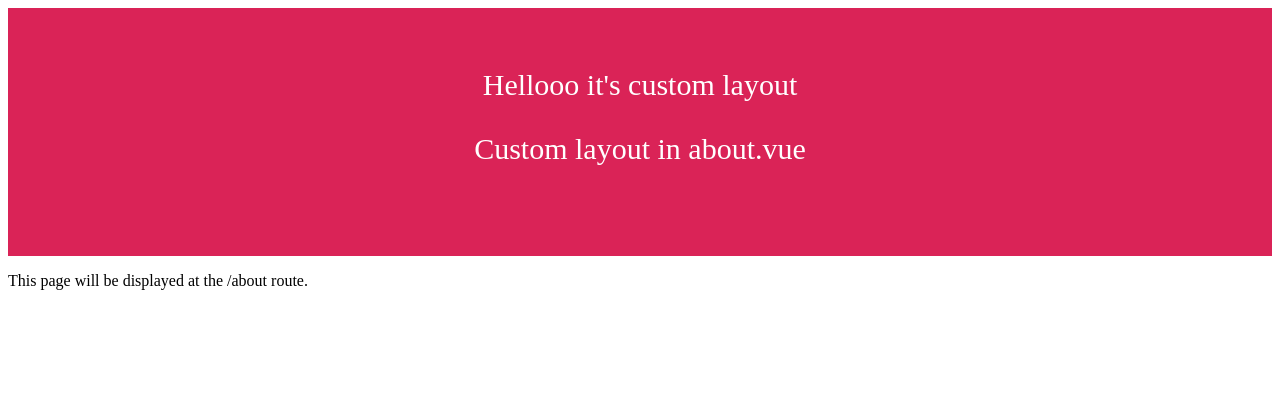
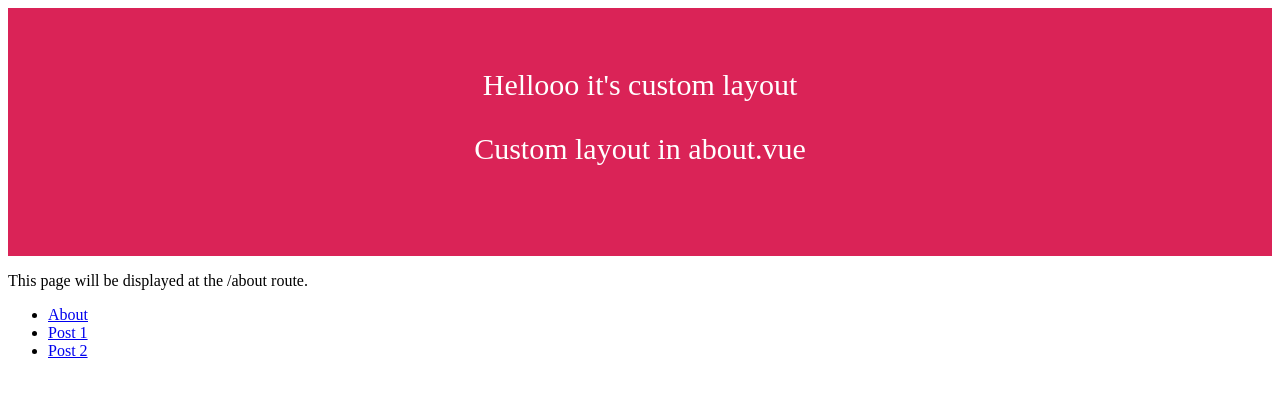
Before and after one commit to anupama-anil/nuxt-3, a Nuxt app: page /AboutUs in a window 1280 px wide. Shown: the top 394 px of the page. Built offline with nearby package versions, Linux system fonts and the light colour scheme.

Commit message:
feat: router middleware, router validation and navigation features

```diff
--- a/pages/AboutUs.vue
+++ b/pages/AboutUs.vue
@@ -1,12 +1,20 @@
 <template>
   <section>
     <NuxtLayout :name="layout">
-      <p>Custom layout in about.vue </p>
+      <p>Custom layout in about.vue</p>
     </NuxtLayout>
-        <p>This page will be displayed at the /about route.</p>
+    <p>This page will be displayed at the /about route.</p>
+
+    <nav>
+      <ul>
+        <li><NuxtLink to="/AboutUs">About</NuxtLink></li>
+        <li><NuxtLink to="/posts/1">Post 1</NuxtLink></li>
+        <li><NuxtLink to="/posts/2">Post 2</NuxtLink></li>
+      </ul>
+    </nav>
   </section>
 </template>
 
-<script  setup>
-const layout = 'custom'
+<script setup>
+const layout = "custom";
 </script>
--- /dev/null
+++ b/pages/posts/[id].vue
@@ -0,0 +1,27 @@
+<template>
+  <h1>Hello it's post {{ route.params.id }} component</h1>
+</template>
+
+<script setup>
+const route = useRoute();
+// When accessing /posts/1, route.params.id will be 1
+console.log(route.params.id);
+
+definePageMeta({
+  middleware: [
+    function (to, from) {
+      if (to.params.id === "1") {
+        return abortNavigation();
+      }
+      if (to.path !== "3") {
+        return navigateTo("/");
+      }
+    },
+  ],
+
+  validate: async (route) => {
+    // Check if the id is made up of digits
+    return /^\d+$/.test(route.params.id)
+  }
+});
+</script>
```
